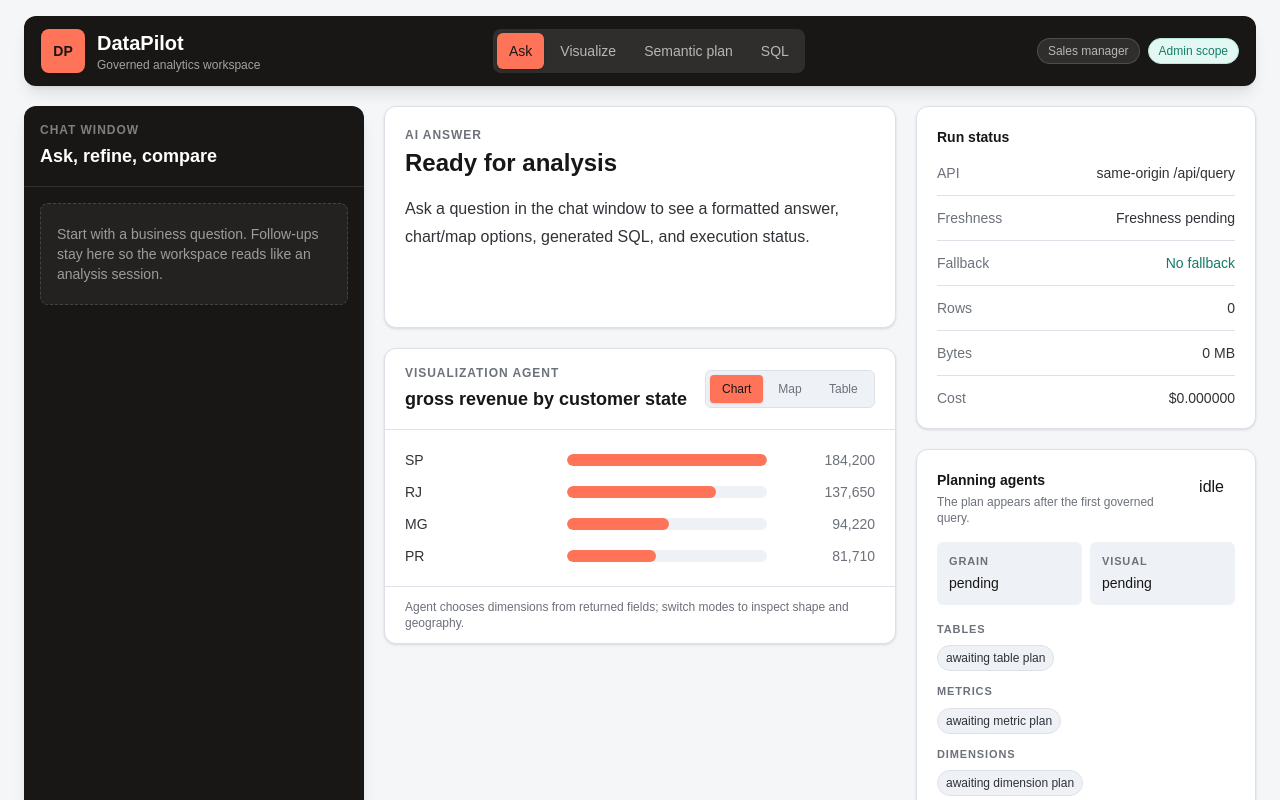
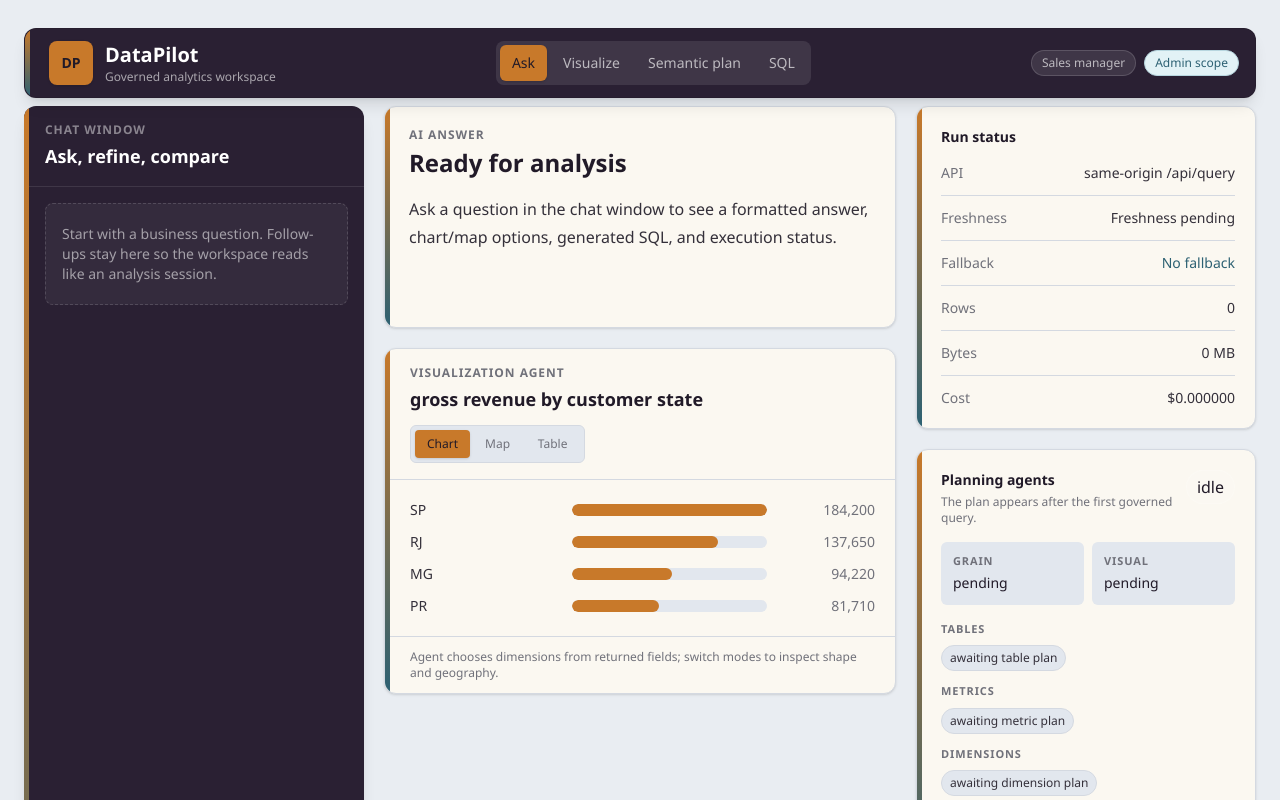
Before and after one commit to ghantasala-sr/DataPilot, a Next.js app in the folder frontend/: page / in a window 1280 px wide. Shown: the top 800 px of the page. Built offline with nearby package versions, Linux system fonts and the light colour scheme.

Commit message:
Apply custom frontend design system

```diff
--- a/frontend/src/app/globals.css
+++ b/frontend/src/app/globals.css
@@ -1,47 +1,50 @@
 @import "tailwindcss";
 
 :root {
-  --background: #f4f6f8;
-  --foreground: #181716;
-  --ink: #181716;
-  --body: #303238;
-  --muted: #6c717a;
-  --line: #dde1e7;
-  --mist: #eef1f5;
-  --surface: #ffffff;
-  --surface-raised: #fbfcfd;
-  --nav: #181716;
-  --map-bg: #eef3f7;
-  --accent: #ff7358;
-  --accent-dark: #b63b27;
-  --accent-strong: #e85e43;
-  --accent-soft: #ffe4dc;
+  --background: #e9edf2;
+  --foreground: #211a28;
+  --ink: #211a28;
+  --body: #34303a;
+  --muted: #70717a;
+  --line: #d4d9e1;
+  --mist: #e2e7ee;
+  --surface: #fbf8f1;
+  --surface-raised: #fffdf8;
+  --nav: #2a2033;
+  --map-bg: #e5eaf1;
+  --accent: #c8792a;
+  --accent-dark: #7a3e14;
+  --accent-strong: #a95f1b;
+  --accent-soft: #f6e2c5;
+  --utility: #2d6173;
+  --utility-soft: #dcebf0;
   --danger: #b94b4b;
   --danger-line: #efcac4;
   --danger-soft: #fff0ed;
   --warning: #9b651c;
   --warning-line: #e8d2aa;
   --warning-soft: #fff5df;
-  --success: #137c68;
-  --success-line: #b9e7dd;
-  --success-soft: #e4f8f3;
-  --code: #ffd8cd;
+  --success: #2d6173;
+  --success-line: #b7d6df;
+  --success-soft: #e2f2f6;
+  --code: #f4d3a8;
 }
 
 @theme inline {
   --color-background: var(--background);
   --color-foreground: var(--foreground);
-  --font-sans: Arial, Helvetica, sans-serif;
+  --font-sans: "Aptos", "Segoe UI", Arial, Helvetica, sans-serif;
   --font-mono: "SFMono-Regular", Consolas, "Liberation Mono", monospace;
 }
 
 body {
   background:
-    linear-gradient(135deg, rgba(255, 115, 88, 0.08), transparent 34%),
-    linear-gradient(225deg, rgba(19, 124, 104, 0.08), transparent 28%),
+    linear-gradient(90deg, rgba(42, 32, 51, 0.05) 1px, transparent 1px),
+    linear-gradient(180deg, rgba(42, 32, 51, 0.04) 1px, transparent 1px),
     var(--background);
+  background-size: 40px 40px;
   color: var(--foreground);
-  font-family: Arial, Helvetica, sans-serif;
+  font-family: "Aptos", "Segoe UI", Arial, Helvetica, sans-serif;
 }
 
 button,
@@ -53,3 +56,15 @@ input {
   background: var(--accent-soft);
   color: var(--ink);
 }
+
+.audit-ribbon {
+  position: relative;
+}
+
+.audit-ribbon::before {
+  background: linear-gradient(180deg, var(--accent), var(--utility));
+  content: "";
+  inset: 0 auto 0 0;
+  position: absolute;
+  width: 5px;
+}
--- a/frontend/src/app/page.tsx
+++ b/frontend/src/app/page.tsx
@@ -448,7 +448,7 @@ export default function Home() {
   return (
     <main className="min-h-screen bg-[var(--background)] text-[var(--foreground)]">
       <div className="mx-auto flex min-h-screen w-full max-w-[1680px] flex-col px-4 py-4 sm:px-5 xl:px-6">
-        <header className="sticky top-3 z-30 rounded-xl border border-black/10 bg-[var(--nav)] px-4 py-3 text-white shadow-lg shadow-black/10">
+        <header className="audit-ribbon sticky top-3 z-30 overflow-hidden rounded-xl border border-black/10 bg-[var(--nav)] px-4 py-3 pl-6 text-white shadow-lg shadow-black/10">
           <div className="flex flex-wrap items-center justify-between gap-4">
             <div className="flex min-w-[220px] items-center gap-3">
               <div className="grid h-11 w-11 place-items-center rounded-lg bg-[var(--accent)] text-sm font-semibold text-[var(--ink)] shadow-sm">
@@ -539,7 +539,7 @@ function ChatWindow({
   endRef: RefObject<HTMLDivElement | null>;
 }) {
   return (
-    <aside className="flex min-h-[720px] flex-col overflow-hidden rounded-xl bg-[var(--nav)] text-white shadow-lg shadow-black/10">
+    <aside className="audit-ribbon flex min-h-[720px] flex-col overflow-hidden rounded-xl bg-[var(--nav)] pl-[5px] text-white shadow-lg shadow-black/10">
       <div className="border-b border-white/10 px-4 py-4">
         <p className="text-xs font-semibold uppercase tracking-[0.08em] text-white/45">Chat window</p>
         <h2 className="mt-1 text-lg font-semibold text-white">Ask, refine, compare</h2>
@@ -631,7 +631,7 @@ function AnswerPanel({
   loading: boolean;
 }) {
   return (
-    <section className="rounded-xl border border-[var(--line)] bg-[var(--surface)] p-5 shadow-sm">
+    <section className="audit-ribbon overflow-hidden rounded-xl border border-[var(--line)] bg-[var(--surface)] p-5 pl-6 shadow-sm">
       <div className="mb-4 flex flex-wrap items-center justify-between gap-2">
         <div>
           <p className="text-xs font-semibold uppercase tracking-[0.08em] text-[var(--muted)]">AI answer</p>
@@ -772,7 +772,7 @@ function VisualizationAgent({
   const recommendation = result?.recommended_visualization ?? result?.plan?.visualization;
 
   return (
-    <section className="overflow-hidden rounded-xl border border-[var(--line)] bg-[var(--surface)] shadow-sm">
+    <section className="audit-ribbon overflow-hidden rounded-xl border border-[var(--line)] bg-[var(--surface)] pl-[5px] shadow-sm">
       <div className="flex flex-wrap items-center justify-between gap-3 border-b border-[var(--line)] px-5 py-4">
         <div>
           <p className="text-xs font-semibold uppercase tracking-[0.08em] text-[var(--muted)]">Visualization agent</p>
@@ -889,9 +889,9 @@ function MapView({ rows }: { rows: QueryRow[] }) {
             const isNegative = point.value < 0;
             return (
               <g key={point.state}>
-                <circle cx={point.x} cy={point.y} r={radius + 5} fill={isNegative ? '#b94b4b' : '#ff7358'} opacity="0.18" />
-                <circle cx={point.x} cy={point.y} r={radius} fill={isNegative ? '#b94b4b' : '#b63b27'} opacity={0.42 + normalized * 0.42} />
-                <circle cx={point.x} cy={point.y} r={Math.max(radius * 0.36, 4)} fill="#fff7f4" opacity="0.92" />
+                <circle cx={point.x} cy={point.y} r={radius + 5} fill={isNegative ? '#b94b4b' : '#c8792a'} opacity="0.18" />
+                <circle cx={point.x} cy={point.y} r={radius} fill={isNegative ? '#b94b4b' : '#7a3e14'} opacity={0.42 + normalized * 0.42} />
+                <circle cx={point.x} cy={point.y} r={Math.max(radius * 0.36, 4)} fill="#fffdf8" opacity="0.92" />
                 {labelVisible && (
                   <text x={point.x} y={point.y - radius - 8} textAnchor="middle" className="fill-[var(--ink)] text-[12px] font-semibold">
                     {point.state}
@@ -1022,7 +1022,7 @@ function RunStatus({ result }: { result: QueryResult | null }) {
   const freshnessLabel = result?.freshness?.status || result?.freshness?.message || 'Freshness pending';
 
   return (
-    <section className="rounded-xl border border-[var(--line)] bg-[var(--surface)] p-5 shadow-sm">
+    <section className="audit-ribbon overflow-hidden rounded-xl border border-[var(--line)] bg-[var(--surface)] p-5 pl-6 shadow-sm">
       <h2 className="mb-4 text-sm font-semibold text-[var(--ink)]">Run status</h2>
       <div className="grid gap-3 text-sm">
         <StatusRow label="API" value="same-origin /api/query" />
@@ -1045,7 +1045,7 @@ function PlanningPanel({ result, loading }: { result: QueryResult | null; loadin
   const visibleAgents = agents.slice(0, 6);
 
   return (
-    <section className="rounded-xl border border-[var(--line)] bg-[var(--surface)] p-5 shadow-sm">
+    <section className="audit-ribbon overflow-hidden rounded-xl border border-[var(--line)] bg-[var(--surface)] p-5 pl-6 shadow-sm">
       <div className="mb-4 flex items-start justify-between gap-3">
         <div>
           <h2 className="text-sm font-semibold text-[var(--ink)]">Planning agents</h2>
@@ -1139,7 +1139,7 @@ function SemanticPanel({ result }: { result: QueryResult | null }) {
     : ['Metric definitions are resolved server-side.', 'Approved join paths are required before SQL execution.'];
 
   return (
-    <section className="rounded-xl border border-[var(--line)] bg-[var(--surface)] p-5 shadow-sm">
+    <section className="audit-ribbon overflow-hidden rounded-xl border border-[var(--line)] bg-[var(--surface)] p-5 pl-6 shadow-sm">
       <h2 className="mb-4 text-sm font-semibold text-[var(--ink)]">Semantic context</h2>
       <div className="mb-4 rounded-md bg-[var(--mist)] p-3">
         <p className="text-xs text-[var(--muted)]">Metric definition</p>
@@ -1158,7 +1158,7 @@ function SemanticPanel({ result }: { result: QueryResult | null }) {
 
 function SqlPanel({ sql }: { sql: string }) {
   return (
-    <section className="overflow-hidden rounded-xl border border-black/10 bg-[var(--nav)] text-white shadow-sm">
+    <section className="audit-ribbon overflow-hidden rounded-xl border border-black/10 bg-[var(--nav)] pl-[5px] text-white shadow-sm">
       <div className="flex items-center justify-between border-b border-white/10 px-5 py-4">
         <h2 className="text-sm font-semibold">Generated SQL</h2>
         <span className="text-xs text-white/55">BigQuery</span>
@@ -1180,7 +1180,7 @@ function FeedbackButtons({
   disabled: boolean;
 }) {
   return (
-    <section className="rounded-xl border border-[var(--line)] bg-[var(--surface)] p-5 shadow-sm">
+    <section className="audit-ribbon overflow-hidden rounded-xl border border-[var(--line)] bg-[var(--surface)] p-5 pl-6 shadow-sm">
       <h2 className="mb-3 text-sm font-semibold text-[var(--ink)]">Feedback</h2>
       <div className="grid grid-cols-2 gap-2">
         <button
```
